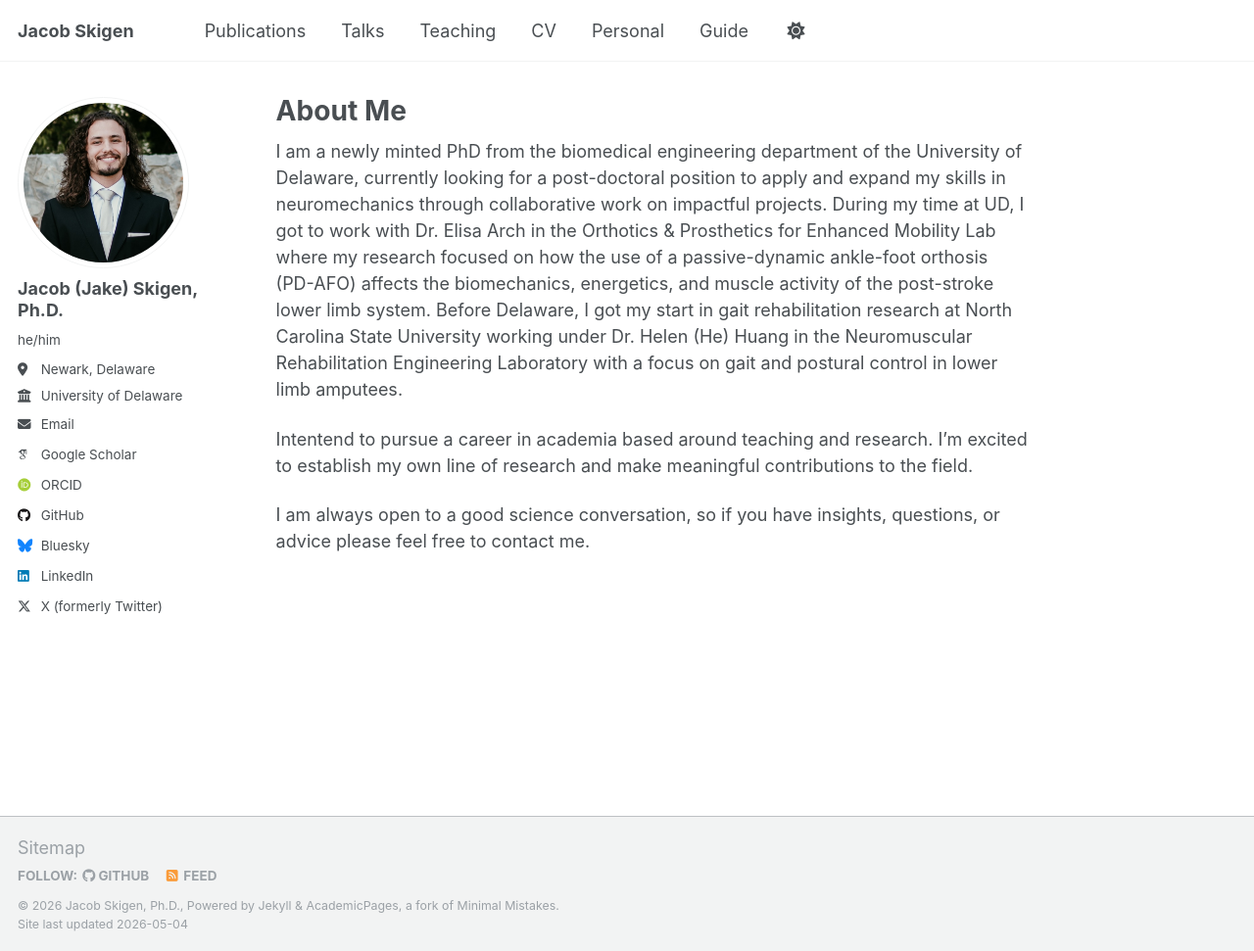
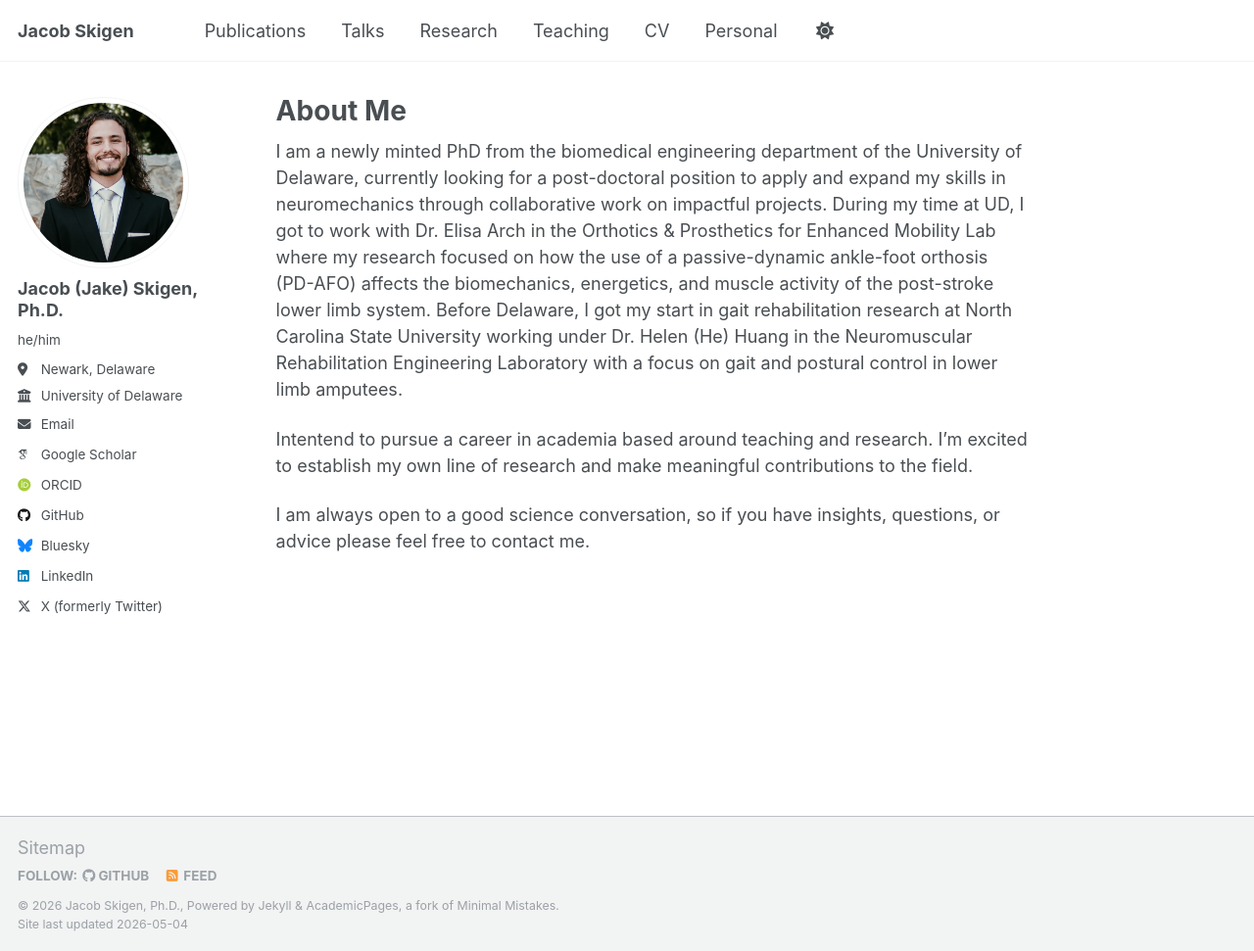
Before and after one commit to JacobSkigen/JacobSkigen.github.io, a Jekyll site: the page built from _pages/about.md, in a window 1280 px wide and 971 px high. Shown: the whole window at 98% size. Built offline with Jekyll 4.4.1, drawn with Linux system fonts in a browser that asks for light colours; some web fonts are replaced; a script that is not in the unit is left out.

Commit message:
Update navigation.yml

```diff
--- a/_data/navigation.yml
+++ b/_data/navigation.yml
@@ -14,6 +14,9 @@ main:
   - title: "Talks"
     url: /talks/
 
+  - title: "Research"
+    url: /research/
+
   - title: "Teaching"
     url: /teaching/
 
@@ -29,5 +32,5 @@ main:
   # - title: "Blog Posts"
   #   url: /year-archive/
 
-  - title: "Guide"
-    url: /markdown/
+  # - title: "Guide"
+  #   url: /markdown/
```
